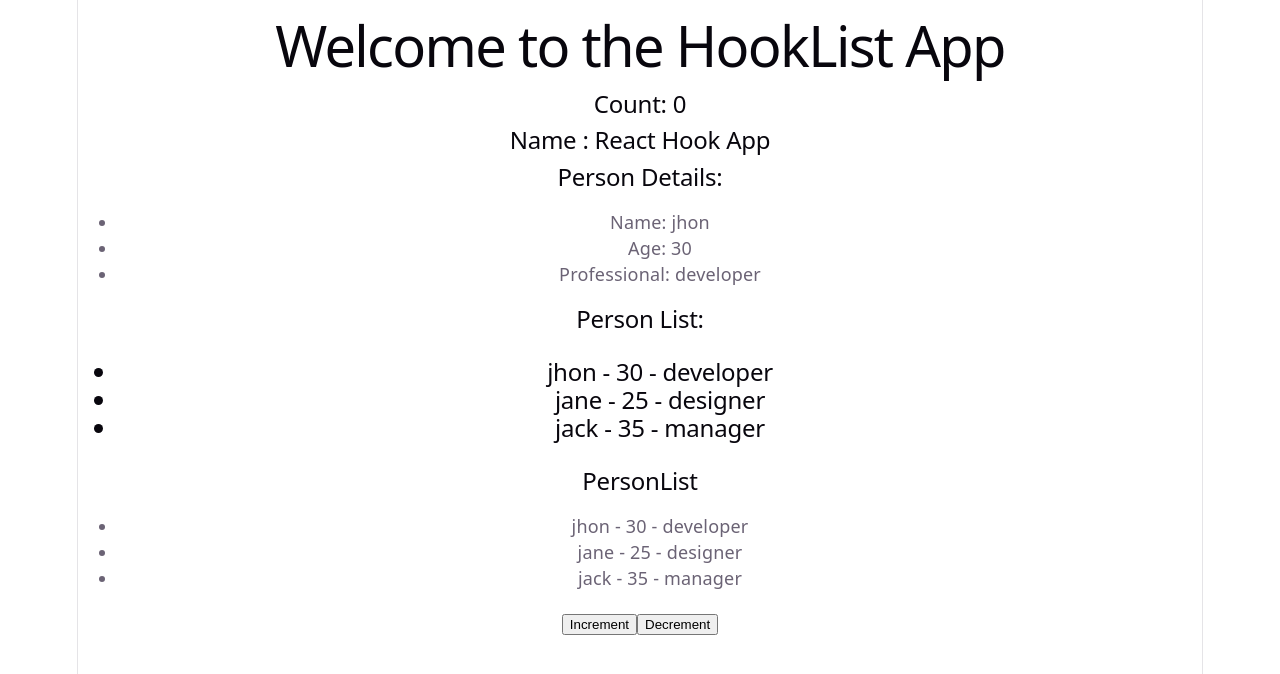
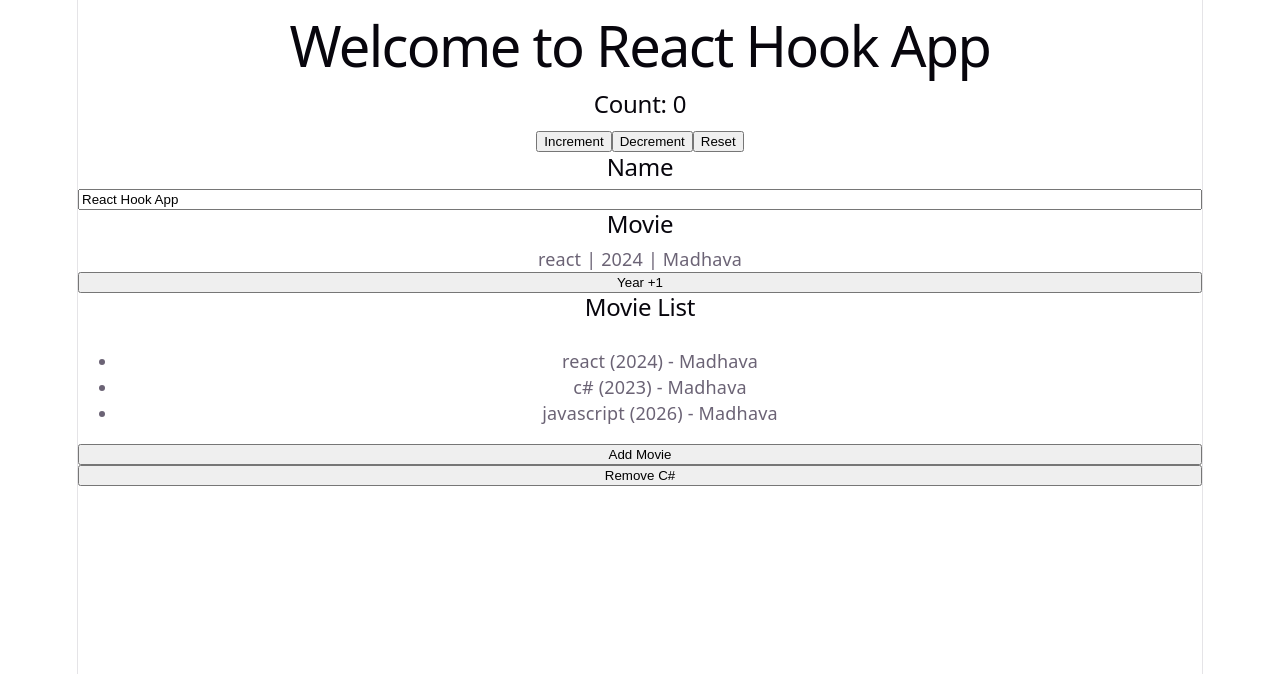
Before and after one commit to Madhavansw/React_HookAapp, a React (Vite) app: page / in a window 1280 px wide. Shown: the top 674 px of the page. Built offline with nearby package versions, Linux system fonts and the light colour scheme.

Commit message:
This is useStateHook changing

```diff
--- a/src/App.jsx
+++ b/src/App.jsx
@@ -3,46 +3,13 @@ import heroImg from './assets/hero.png'
 import reactLogo from './assets/react.svg'
 import viteLogo from './assets/vite.svg'
 import './App.css'
-
+import UseStateHooks from './HooksList/UseStateHooks'
 function App() {
-  const [count, setCount] = useState(0);
-  const[name, setName] = useState("React Hook App");
-  const[person , setPerson] = useState({name:"jhon",age:30,professional:"developer"});
-  const[personList, setPersonList] = useState([{name:"jhon",age:30,professional:"developer"},{name:"jane",age:25,professional:"designer"},{name:"jack",age:35,professional:"manager"}]);
 
 
   return (
   <>
-  <div>
-     <h1>Welcome to the HookList App</h1>
-     <h2>Count: {count}</h2>
-     <h2>Name : {name}</h2>
-     <h2>Person Details:</h2>
-     <ul>
-       <li>Name: {person.name}</li>
-       <li>Age: {person.age}</li>
-       <li>Professional: {person.professional}</li>
-     </ul>
-     <h2>Person List:
-       <ul>
-         {personList.map((person, index) => (
-           <li key={index}>
-             {person.name} - {person.age} - {person.professional}
-           </li>
-         ))}
-       </ul>
-     </h2>
-     <h2>PersonList </h2>
-     <ul>
-      {
-        personList.map((person,index) =>(
-          <li key = {index} >{person.name} - {person.age} - {person.professional} </li>
-        ) )
-      }
-     </ul>
-    <button onClick={() => setCount(count + 1)}>Increment</button>
-    <button onClick={() => setCount(count - 1)}>Decrement</button>
-  </div>
+  <UseStateHooks></UseStateHooks>
   </>
   )
 }
--- a/src/HooksList/useStateHooks.jsx
+++ b/src/HooksList/useStateHooks.jsx
@@ -1,24 +1,57 @@
 import { useState } from "react";
 
-export  default function useStateHooks() {
-    const[count,setCount] = useState(0);
-    const[name,setName] = useState("React Hook App");
-    const[movie,setMovie] = useState({name:"react", year: 2024, director:"Madhava" });
-    const[movieList, setMovieList] = useState([
-        {name:"react", year:2024, director: "Madhava"},
-        {name:"c#", year:2023, director:"Madhava"},
-        {name:"javascript", year: 2026, director:"Madhava"}
-    ]);
-    return(
-        <>
-        <h1>Welcome to React Hook App</h1>
-        <h2>count:{count}</h2>
-        <div>
-            <button onClick={() => {setCount(count+ 1)}}>Increment</button>
-            <button onClick={() => {setCount(count - 1)}}>Decrement</button>
-        </div>
-        </>
-    )
+export default function UseStateHooks() {
+  const [count, setCount] = useState(0);
+  const [name, setName] = useState("React Hook App");
+  const [movie, setMovie] = useState({ name: "react", year: 2024, director: "Madhava" });
+  const [movieList, setMovieList] = useState([
+    { name: "react", year: 2024, director: "Madhava" },
+    { name: "c#", year: 2023, director: "Madhava" },
+    { name: "javascript", year: 2026, director: "Madhava" },
+  ]);
 
+  return (
+    <>
+      <h1>Welcome to {name}</h1>
 
+      {/* 1. Number state */}
+      <h2>Count: {count}</h2>
+      <div>
+        <button onClick={() => setCount(count + 1)}>Increment</button>
+        <button onClick={() => setCount(count - 1)}>Decrement</button>
+        <button onClick={() => setCount(0)}>Reset</button>
+      </div>
+
+      {/* 2. String state */}
+      <h2>Name</h2>
+      <input value={name} onChange={(e) => setName(e.target.value)} />
+
+      {/* 3. Object state */}
+      <h2>Movie</h2>
+      <p>{movie.name} | {movie.year} | {movie.director}</p>
+      <button onClick={() => setMovie({ ...movie, year: movie.year + 1 })}>
+        Year +1
+      </button>
+
+      {/* 4. Array state */}
+      <h2>Movie List</h2>
+      <ul>
+        {movieList.map((m) => (
+          <li key={m.name}>
+            {m.name} ({m.year}) - {m.director}
+          </li>
+        ))}
+      </ul>
+      <button
+        onClick={() =>
+          setMovieList([...movieList, { name: "python", year: 2025, director: "Madhava" }])
+        }
+      >
+        Add Movie
+      </button>
+      <button onClick={() => setMovieList(movieList.filter((m) => m.name !== "c#"))}>
+        Remove C#
+      </button>
+    </>
+  );
 }
```
